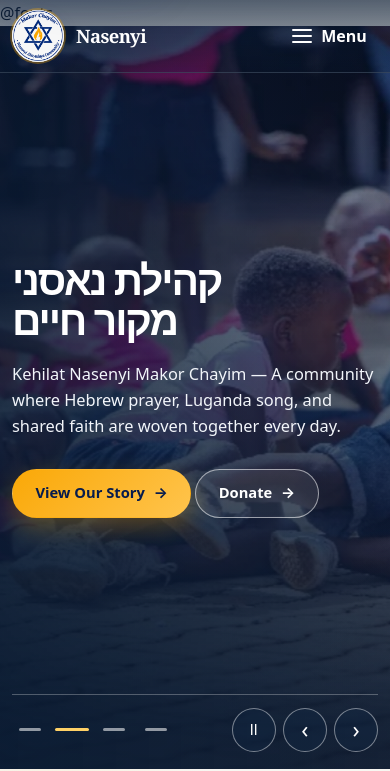
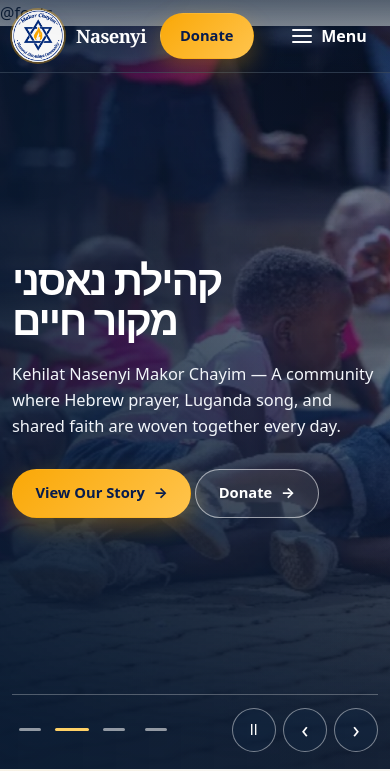
Before and after one commit to JimmyBiverson/Nasenyi-Jewish-Community, a Laravel app: page / in a window 390 px wide. Shown: the top 771 px of the page. Run offline with Laravel 12, Linux system fonts and the light colour scheme; data comes from the database, SQL or seed files in the repository; data that the repository does not hold is empty; style sheets or scripts are compiled from the project's sources; some libraries are stand-ins or nearby versions.

Commit message:
Keep Donate visible in the mobile header

```diff
--- a/resources/views/components/site-layout.blade.php
+++ b/resources/views/components/site-layout.blade.php
@@ -33,6 +33,7 @@
                 <img src="{{ $logo }}" alt="" width="52" height="52" decoding="async">
                 <span><strong>Nasenyi</strong><small>Abayudaya Community</small></span>
             </a>
+            <a class="button button-gold mobile-donate" href="{{ route('donations.show') }}">Donate</a>
             <button class="menu-button" type="button" aria-controls="main-navigation" aria-expanded="false" data-menu-toggle hidden>
                 <span class="menu-icon" aria-hidden="true"></span> Menu
             </button>
```
